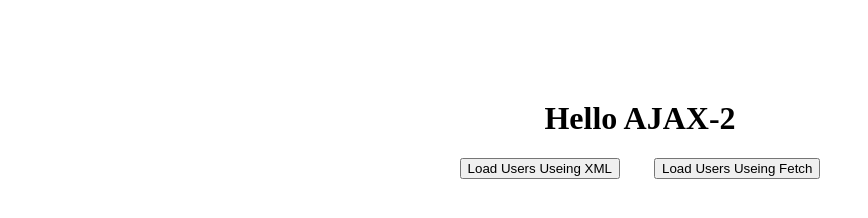
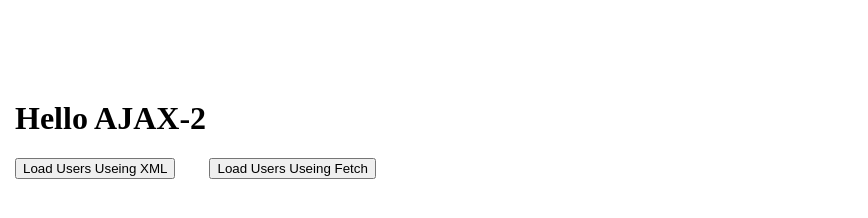
Before and after one commit to MdNurIslam69/AJAX, a plain HTML site: page index.html in a window 1280 px wide. Shown: the whole page, without its empty margins (0-868 px from the left). Drawn offline with Linux system fonts and the light colour scheme.

Commit message:
little updates

```diff
--- a/index.html
+++ b/index.html
@@ -6,14 +6,12 @@
     <title>AJAX</title>
   </head>
   <body>
-    <div
-      style="
-        max-width: 1250px;
-        margin: auto;
-        text-align: center;
-        margin-top: 100px;
-      "
-    >
+
+
+    <div style="
+    max-width: 1250px;
+    margin: auto;
+    margin-top: 100px;">
       <h1>Hello AJAX-2</h1>
 
       <button onclick="loadXMLUsers()" style="margin-right: 30px">
@@ -25,5 +23,4 @@
     </div>
 
     <script src="script.js"></script>
-  </body>
 </html>
```
